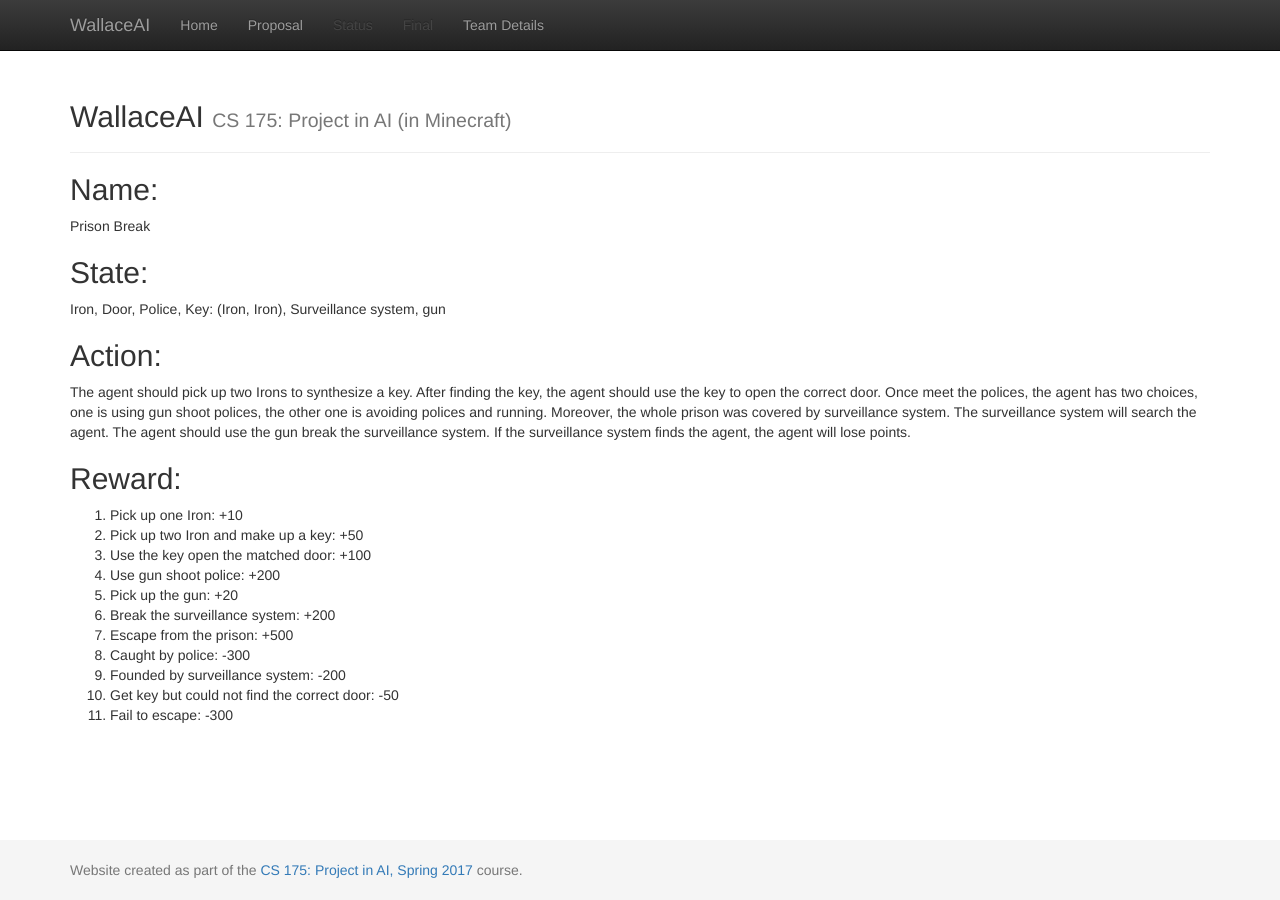
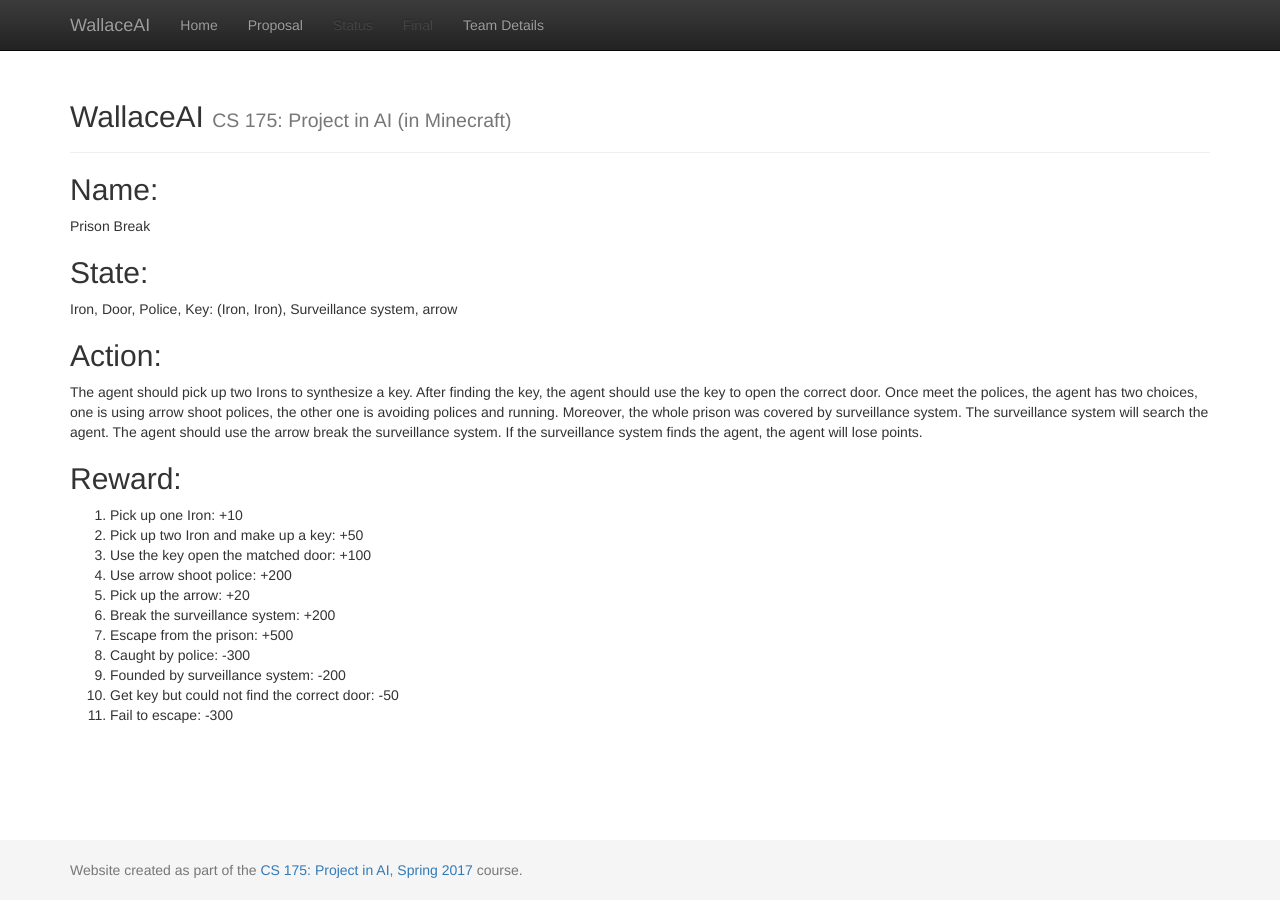
Before and after one commit to rl3740/WallaceAI, a Jekyll site: the page built from docs/PrisonBreakRule.md, in a window 1280 px wide. Built offline with Jekyll 4.4.1, drawn with Linux system fonts in a browser that asks for light colours; our own code applies the rules of GitHub Pages for plain Markdown files.

Commit message:
Update PrisonBreakRule.md

```diff
--- a/docs/PrisonBreakRule.md
+++ b/docs/PrisonBreakRule.md
@@ -3,17 +3,17 @@
 Prison Break
 
 ## State:
-Iron, Door, Police, Key: (Iron, Iron), Surveillance system, gun
+Iron, Door, Police, Key: (Iron, Iron), Surveillance system, arrow
 
 ## Action:
-The agent should pick up two Irons to synthesize a key. After finding the key, the agent should use the key to open the correct door. Once meet the polices, the agent has two choices, one is using gun shoot polices, the other one is avoiding polices and running. Moreover, the whole prison was covered by surveillance system. The surveillance system will search the agent. The agent should use the gun break the surveillance system. If the surveillance system finds the agent, the agent will lose points.
+The agent should pick up two Irons to synthesize a key. After finding the key, the agent should use the key to open the correct door. Once meet the polices, the agent has two choices, one is using arrow shoot polices, the other one is avoiding polices and running. Moreover, the whole prison was covered by surveillance system. The surveillance system will search the agent. The agent should use the arrow break the surveillance system. If the surveillance system finds the agent, the agent will lose points.
 
 ## Reward:
 1.	Pick up one Iron: +10
 2.	Pick up two Iron and make up a key: +50
 3.	Use the key open the matched door: +100
-4.	Use gun shoot police: +200
-5.	Pick up the gun: +20
+4.	Use arrow shoot police: +200
+5.	Pick up the arrow: +20
 6.	Break the surveillance system: +200
 7.	Escape from the prison: +500
 8.	Caught by police: -300
```
